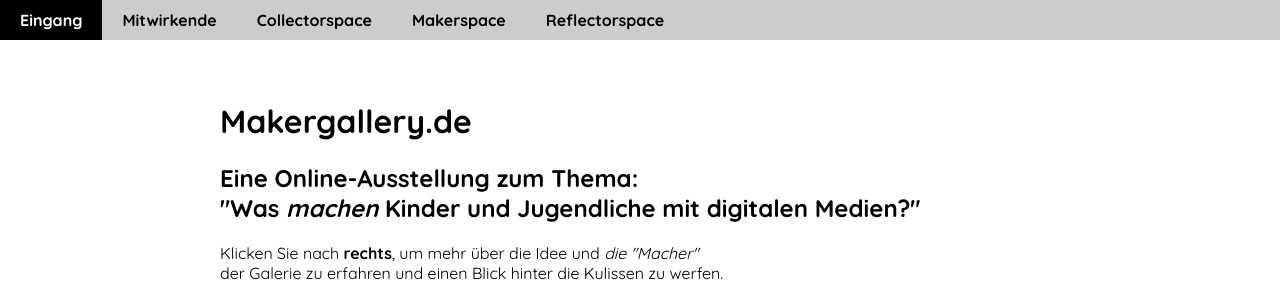
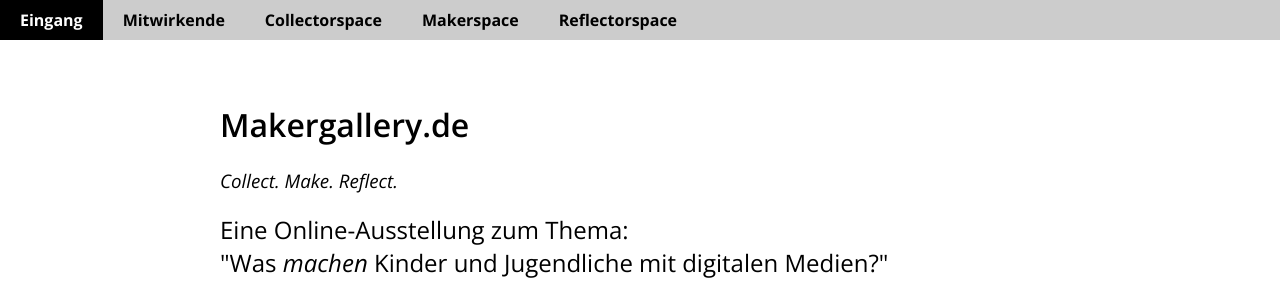
Before and after one commit to NiklasBerend/makergallery, a PHP site: page / in a window 1280 px wide. Shown: the top 296 px of the page. Run offline with PHP 8.4, Linux system fonts and the light colour scheme; some libraries are stand-ins or nearby versions.

Commit message:
pages updated again

```diff
--- a/index.php
+++ b/index.php
@@ -1,6 +1,6 @@
 <html>
 <head>
-<link href='http://fonts.googleapis.com/css?family=Quicksand:300,400,700' rel='stylesheet' type='text/css'>
+<link href='http://fonts.googleapis.com/css?family=Open+Sans:300italic,400italic,600italic,700italic,800italic,400,300,600,700,800' rel='stylesheet' type='text/css'>
 <link rel="stylesheet" href="css/youtube-video-gallery.css" type="text/css"/>
 <link rel=”shortcut icon” href=”Makergallery/favicon.ico” type=”image/x-icon” />
 
@@ -49,7 +49,14 @@
 <style type="text/css">
 
 
+	h1 {font-family: 'Open Sans', sans-serif; font-weight: 600;
+	}
 
+	h2 {font-family: 'Open Sans', sans-serif; font-weight: 400;
+	}
+
+	h3 {font-family: 'Open Sans', sans-serif; font-weight: 300;
+	}
 
 	body {
 		margin: 0;
@@ -64,7 +71,7 @@
 		width: 100%;
 		position: relative;
 		left: 0;
-		font-family: 'Quicksand', sans-serif;
+		font-family: 'Open Sans', sans-serif; font-weight: 300;
 	}
 
 	#paging > li {
@@ -82,8 +89,7 @@
 		height: 40px;
 		z-index: 500;
 		background-color: #ccc;
-		font-family: 'Quicksand', sans-serif;
-		font-weight: bold;
+		font-family: 'Open Sans', sans-serif; font-weight: 700;
 	}
 	.nav ul {
 		margin: 0;
@@ -149,15 +155,6 @@
 		max-width:	840px;
 	}
 
-	.twitter-timeline {
-		margin-left: 750px;
-		margin-right: 50px;
-		margin-top: -450px;
-		heigth: 400px;
-		width: 300px;
-		position: relative;
-		border: 1px dottet grey;
-	}
 
 
 </style>
--- a/pages/Mitwirkende.php
+++ b/pages/Mitwirkende.php
@@ -2,7 +2,6 @@
 </br>
 <h1>Galerie der Mitwirkenden</h1>
 
-    <a class="fancyzoom" href="img/Niklas Berend.png" rel="gallery" title="<b>Niklas Berend </b>studiert den Master Lebenslanges Lernen und Medienbildung an der JGU Mainz. Beim MLab koordiniert er die technische Umsetzung und Gestaltung von Webseiten, Communities, Chats, Wikis und weiteren Tools. Beeindruckt hat ihn vor allem die Dynamik innerhalb des MLab-Teams während Kurs #1, aber auch die Dynamik innerhalb der Google-Community. Niklas Berend hofft, dass sich Open Learning (nicht nur an der Uni Mainz) etabliert und das MLAB weiterhin einen Beitrag dazu leisten kann."><img src="img/Niklas Berend.png"/></a>
 
 
 
--- a/pages/Startseite.php
+++ b/pages/Startseite.php
@@ -1,22 +1,13 @@
 <div class="wrapper">
 </br>
 <h1>Makergallery.de</h1>
+<h3><i>Collect. Make. Reflect.</i></h3>
 <h2>Eine Online-Ausstellung zum Thema:</br>
 "Was <i>machen</i> Kinder und Jugendliche mit digitalen Medien?"</h2>
 
 
 
 
-<p style="text-align:justify"> Klicken Sie nach <strong>rechts</strong>, um mehr über die Idee und <i>die "Macher"</i>
-</br> der Galerie zu erfahren und einen Blick hinter die Kulissen zu werfen.
-
-&nbsp;
-&nbsp;
-<div style="text-align:left;"><iframe width="400" height="300" src="//www.youtube.com/embed/OgmX-h4od-Y?feature=player_embedded" frameborder="5px solid black" allowfullscreen></iframe>
-</div>
-
-<a class="twitter-timeline" href="https://twitter.com/search?q=%23mlab14" data-widget-id="423410425057648641">Tweets über "#mlab14"</a>
-<script>!function(d,s,id){var js,fjs=d.getElementsByTagName(s)[0],p=/^http:/.test(d.location)?'http':'https';if(!d.getElementById(id)){js=d.createElement(s);js.id=id;js.src=p+"://platform.twitter.com/widgets.js";fjs.parentNode.insertBefore(js,fjs);}}(document,"script","twitter-wjs");</script>
 
 </div>
 <div class="parallax_image">
--- a/preopening/index.php
+++ b/preopening/index.php
@@ -38,9 +38,9 @@
     	<p>
         <h1>Die makergallery öffnet am 16.3.2013.</h1>
 
-        <h3>Alle Informationen </br>zum <i>Kurs #2 Kinderzimmer Productions</i> finden Sie unter <a href="http://medialiteracylab.de/2-kinderzimmer-productions/" target="_blank" style="color:white">medialiteracylab.de.</a></br>
-        Zur <i>Google + Community geht´s</i> <a href="http....." target="_blank" style="color: white">hier.</a></br>
-        Oder folgen Sie uns auf <a href="http://twitter.com/_MLAB" target="_blank" style="color:white"><i>Twitter</i></a></h3>
+        <h3>Alle Informationen </br>zum <strong><i>Kurs #2 Kinderzimmer Productions</i></strong> finden Sie unter <a href="http://medialiteracylab.de/2-kinderzimmer-productions/" target="_blank" style="color:white" style="text-decoration: none;">medialiteracylab.de.</a></br>
+        Zur <strong><i>Google + Community</i></strong> geht´s <a href="http....." target="_blank" style="color: white" text-decoration: none;>hier.</a></br>
+        Oder folgen Sie uns auf <a href="http://twitter.com/_MLAB" target="_blank" style="color:white" text-decoration: none;><strong><i>Twitter</i></strong></a></h3>
         </p>
     </div>
 </body>
```
